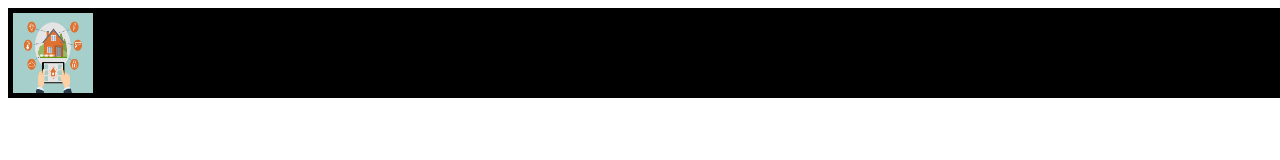
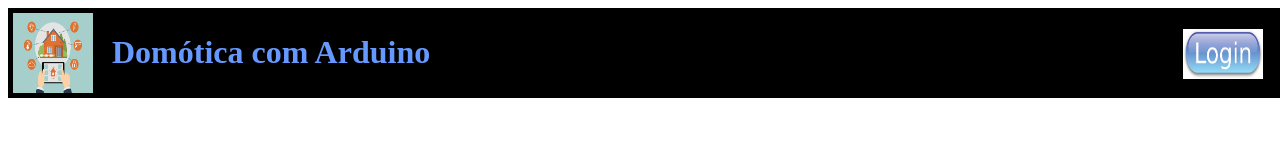
Before and after one commit to felipesantosIroh/domotica, a plain HTML site: page index.html in a window 1280 px wide. Drawn offline with Linux system fonts and the light colour scheme.

Commit message:
Add messagem de boa vinda e arrumando as posições

```diff
--- a/css/main.css
+++ b/css/main.css
@@ -15,6 +15,23 @@ main{
     position: relative;
 }
 
+.acessar_login ul li{
+    display: inline;
+}
+
+.acessar_login{
+    width: 140px;
+    float: right;
+}
+
 .logo{
     padding: 5px;
 }
+
+.textbv{
+    color: #6699ff;
+    position: relative;
+    display: inline;
+    left: 15px;
+    bottom: 30px;
+}
--- a/index.html
+++ b/index.html
@@ -1,18 +1,27 @@
 <html>
     <head>
         <link rel="stylesheet" type="text/css" href="./css/main.css">
-        <title>Domotica com Arduino</title>
+        <title>Dom&oacute;tica com Arduino</title>
     </head>
 
     <body>
         <header class="menu_principal">
             <main>
                 <div class="cabecalho">
+                    <!--Onde fica a logo do site/empresa -->
                     <div class="logo">
                         <img src="./img/smart-houses.jpg" width="80" height="80" />
-                    </div>
-                    <div class="acessar_login">
 
+                        <h1 class="textbv">Dom&oacute;tica com Arduino</h1>
+
+                        <!--Onde fica o botão de login-->
+                        <div class="acessar_login">
+                            <ul>
+                                <li>
+                                    <a href=""><img src="./img/login.jpg" width="80" height="50"/></a>
+                                </li>
+                            </ul>
+                        </div>
                     </div>
                 </div>
             </main>
```
Also changed, not shown: img/login.jpg (added).
